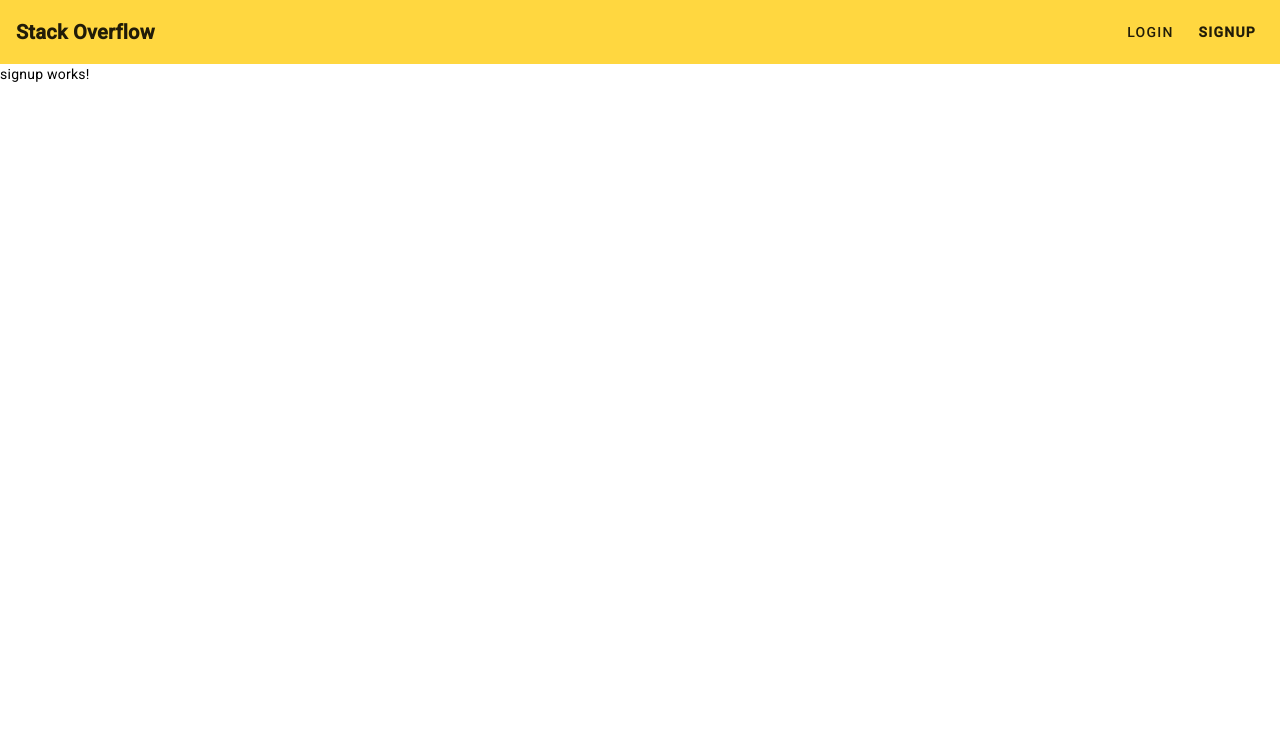
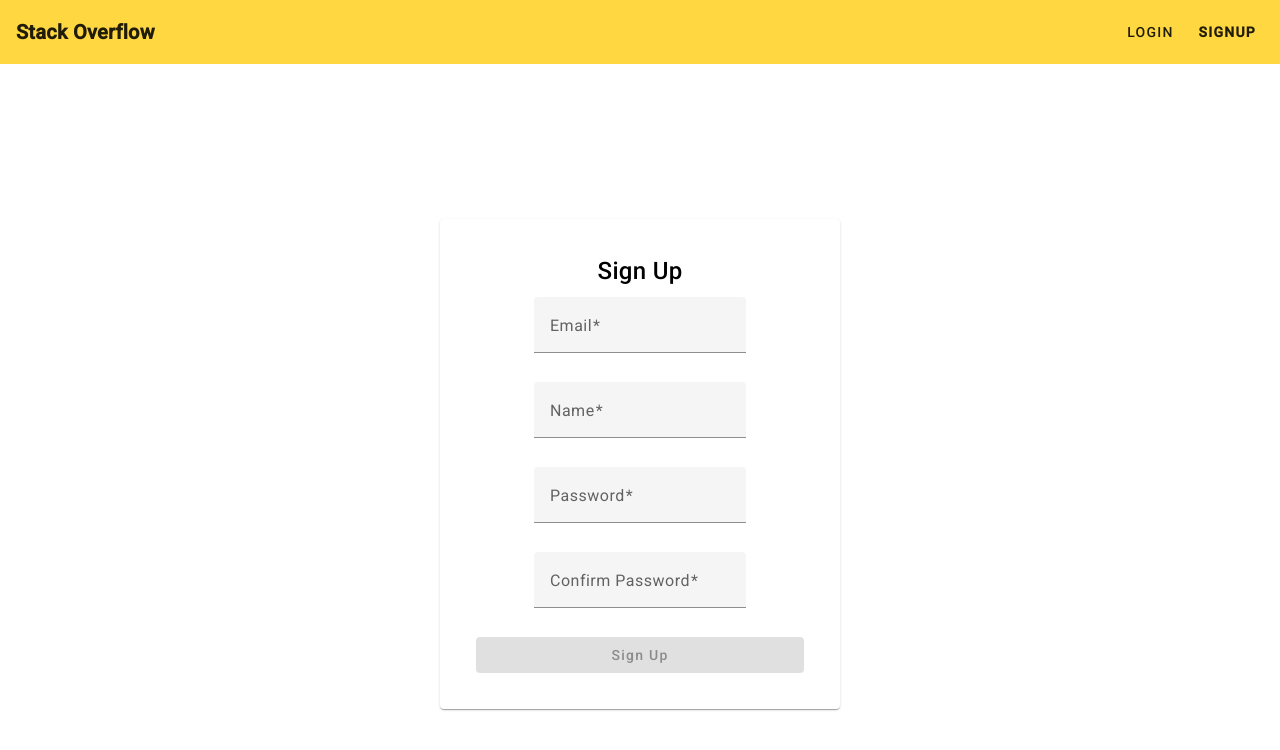
Before and after one commit to NicolasSM17/Stack-Overflow-Clone-Frontend, an Angular app: page /signup in a window 1280 px wide. Shown: the top 750 px of the page. Built offline with nearby package versions, Linux system fonts and the light colour scheme.

Commit message:
implementando componente signup (funcionalidad registrar usuario)

```diff
--- a/src/app/auth-components/signup/signup.component.html
+++ b/src/app/auth-components/signup/signup.component.html
@@ -1 +1,38 @@
-<p>signup works!</p>
+<div class="signup-container">
+    <mat-card class="signup-card">
+        <mat-card-content>
+            <h2 class="signup-caption">Sign Up</h2>
+            <form [formGroup]="signupForm">
+                <div class="form-input">
+                    <mat-form-field>
+                        <mat-label>Email</mat-label>
+                        <input matInput placeholder="Enter your email" name="email" type="email" formControlName="email">
+                    </mat-form-field>
+                </div>
+
+                <div class="form-input">
+                    <mat-form-field>
+                        <mat-label>Name</mat-label>
+                        <input matInput placeholder="Enter your name" name="name" required formControlName="name">
+                    </mat-form-field>
+                </div>
+
+                <div class="form-input">
+                    <mat-form-field>
+                        <mat-label>Password</mat-label>
+                        <input matInput placeholder="Enter your password" name="password" type="password" required formControlName="password">
+                    </mat-form-field>
+                </div>
+
+                <div class="form-input">
+                    <mat-form-field>
+                        <mat-label>Confirm Password</mat-label>
+                        <input matInput placeholder="Confirm your password" name="confirmPassword" type="password" required formControlName="confirmPassword">
+                    </mat-form-field>
+                </div>
+
+                <button mat-raised-button color="accent" class="signup-button" (click)="signup()" [disabled]="signupForm.invalid">Sign Up</button>
+            </form>
+        </mat-card-content>
+    </mat-card>
+</div>
--- a/src/app/auth-components/signup/signup.component.scss
+++ b/src/app/auth-components/signup/signup.component.scss
@@ -0,0 +1,32 @@
+.signup-container{
+    display: flex;
+    justify-content: center;
+    align-items: center;
+    height: 100vh;
+}
+
+.signup-card{
+    max-width: 400px;
+    width: 90%;
+    padding: 20px;
+    text-align: center;
+}
+
+.signup-caption{
+    font-size: 24px;
+    margin-bottom: 10px;
+}
+
+.form-input{
+    margin-bottom: 7px;
+}
+
+.signup-button{
+    width: 100%;
+}
+
+@media (max-width: 600px){
+    .signup-card{
+        max-width: 300px;
+    }
+}
--- a/src/app/auth-components/signup/signup.component.ts
+++ b/src/app/auth-components/signup/signup.component.ts
@@ -1,4 +1,8 @@
 import { Component } from '@angular/core';
+import { FormBuilder, FormGroup, Validators } from '@angular/forms';
+import { MatSnackBar } from '@angular/material/snack-bar';
+import { Router } from '@angular/router';
+import { AuthService } from 'src/app/auth-services/auth-service/auth.service';
 
 @Component({
   selector: 'app-signup',
@@ -7,4 +11,50 @@ import { Component } from '@angular/core';
 })
 export class SignupComponent {
 
+  signupForm: FormGroup | undefined;
+
+  constructor(private authService: AuthService, private formBuilder: FormBuilder,
+              private snackBar: MatSnackBar, private router: Router) { }
+
+  ngOnInit(){
+    this.signupForm = this.formBuilder.group({
+      name: ['', Validators.required],
+      email: ['', Validators.required],
+      password: ['', Validators.required],
+      confirmPassword: ['', Validators.required]
+    }, {validator: this.confirmationValidator});
+  }
+
+  private confirmationValidator(formGroup: FormGroup){
+    const password = formGroup.get('password')?.value;
+    const confirmPassword = formGroup.get('confirmPassword')?.value;
+
+    if(password != confirmPassword){
+      formGroup.get('confirmPassword')?.setErrors({passwordMismatch: true});
+    } else{
+      formGroup.get('confirmPassword')?.setErrors(null);
+    }
+  }
+
+  signup(){
+    console.log(this.signupForm.value);
+
+    this.authService.signup(this.signupForm.value).subscribe(
+      (response) => {
+        console.log(response);
+
+        if(response.id != null){
+          this.snackBar.open("You're registered successfully!", 'Close',
+                             {duration: 5000});
+
+          this.router.navigateByUrl('/login');
+        } else{
+          this.snackBar.open(response.meesage, 'Close', {duration: 5000});
+        }
+      },
+      (error: any) => {
+        this.snackBar.open("Registration failed, Please try again later", 'Close', {duration: 5000});
+      }
+    );
+  }
 }
--- /dev/null
+++ b/src/app/auth-services/auth-service/auth.service.ts
@@ -0,0 +1,17 @@
+import { HttpClient } from '@angular/common/http';
+import { Injectable } from '@angular/core';
+import { Observable } from 'rxjs';
+
+const BASIC_URL = ['http://localhost:8080/'];
+
+@Injectable({
+  providedIn: 'root'
+})
+export class AuthService {
+
+  constructor(private http: HttpClient) { }
+
+  signup(signupRequest: any): Observable<any>{
+    return this.http.post(BASIC_URL + "sign-up", signupRequest);
+  }
+}
--- a/tsconfig.json
+++ b/tsconfig.json
@@ -5,7 +5,7 @@
     "baseUrl": "./",
     "outDir": "./dist/out-tsc",
     "forceConsistentCasingInFileNames": true,
-    "strict": true,
+    "strict": false,
     "noImplicitOverride": true,
     "noPropertyAccessFromIndexSignature": true,
     "noImplicitReturns": true,
```
Also changed, not shown: src/app/app.module.ts (+12 -1 lines), 1 other file (tests, documents, lock files or other folders).
